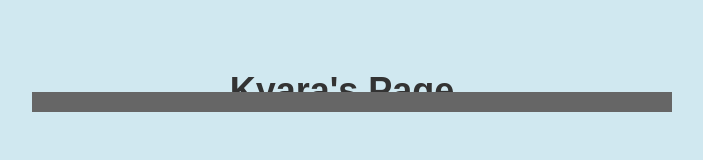
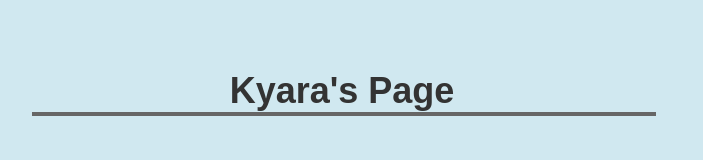
Before and after one commit to kyarasto/kyarasto.github.io, a plain HTML site: page index.html in a window 1280 px wide. Shown: the whole page, without its empty margins (298-1001 px from the left). Drawn offline with Linux system fonts and the light colour scheme.

Commit message:
add line

```diff
--- a/index.html
+++ b/index.html
@@ -25,11 +25,11 @@
         }
 
         hr {
-            border: 10px solid #666; /* Grey color for the line */
+            border: 2px solid #666; /* Grey color for the line */
             width: 50%;
             margin: 0 auto; /* Center the line */
             position: absolute;
-            bottom: 0;
+            bottom: 10;
             left: 25%; /* Adjust left position as needed */
         }
     </style>
```
